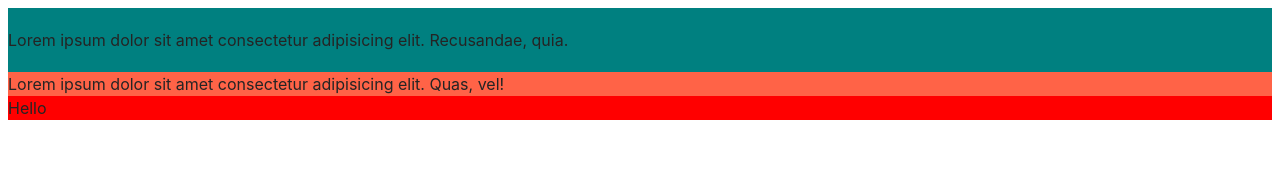
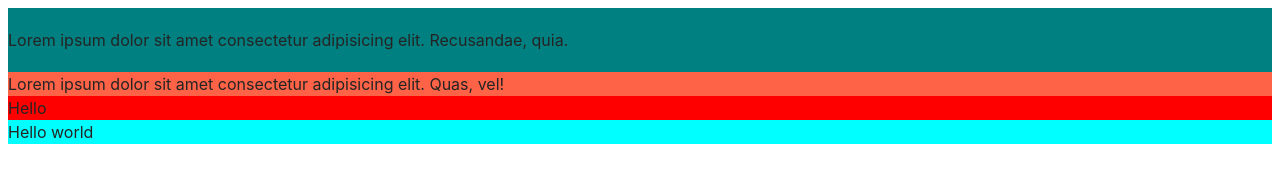
Before and after one commit to JohnRealy/lesson-2, a website built with Vite: page src/index.html in a window 1280 px wide. Built offline with nearby package versions, Linux system fonts and the light colour scheme.

Commit message:
add video

```diff
--- a/src/css/styles.css
+++ b/src/css/styles.css
@@ -8,7 +8,7 @@
 @import url('./header.css');
 @import url('./hero.css');
 @import url('./features.css');
-
+@import url('./video.css');
 
 :root {
   font-family: Inter, Avenir, Helvetica, Arial, sans-serif;
--- /dev/null
+++ b/src/css/video.css
@@ -0,0 +1,3 @@
+.video {
+  background-color: aqua;
+}
--- a/src/index.html
+++ b/src/index.html
@@ -1,6 +1,5 @@
 <!DOCTYPE html>
 <html lang="en">
-
   <head>
     <meta charset="UTF-8" />
     <link rel="icon" type="image/svg+xml" href="/favicon.svg" />
@@ -14,9 +13,9 @@
     <main>
       <load src="partials/hero.html" />
       <load src="partials/features.html" />
+      <load src="partials/video.html" />
     </main>
 
     <script type="module" src="/main.js"></script>
   </body>
-
 </html>
--- /dev/null
+++ b/src/partials/video.html
@@ -0,0 +1,3 @@
+<section class="video">
+  <p>Hello world</p>
+</section>
```
Lines whose indentation alone changed are shown as unchanged.
